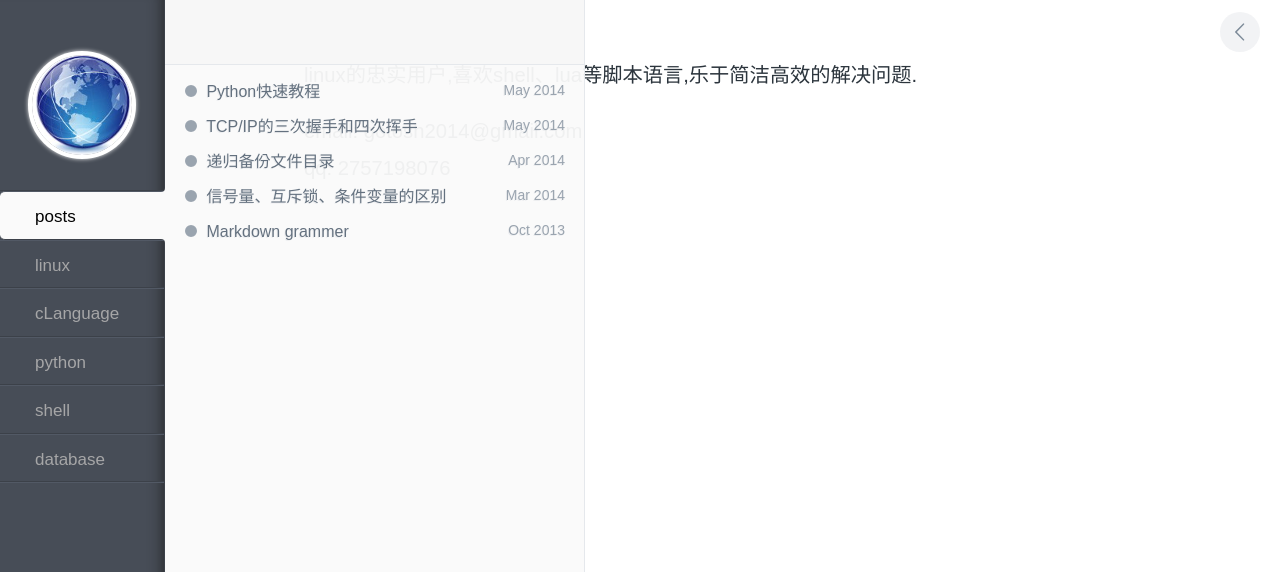
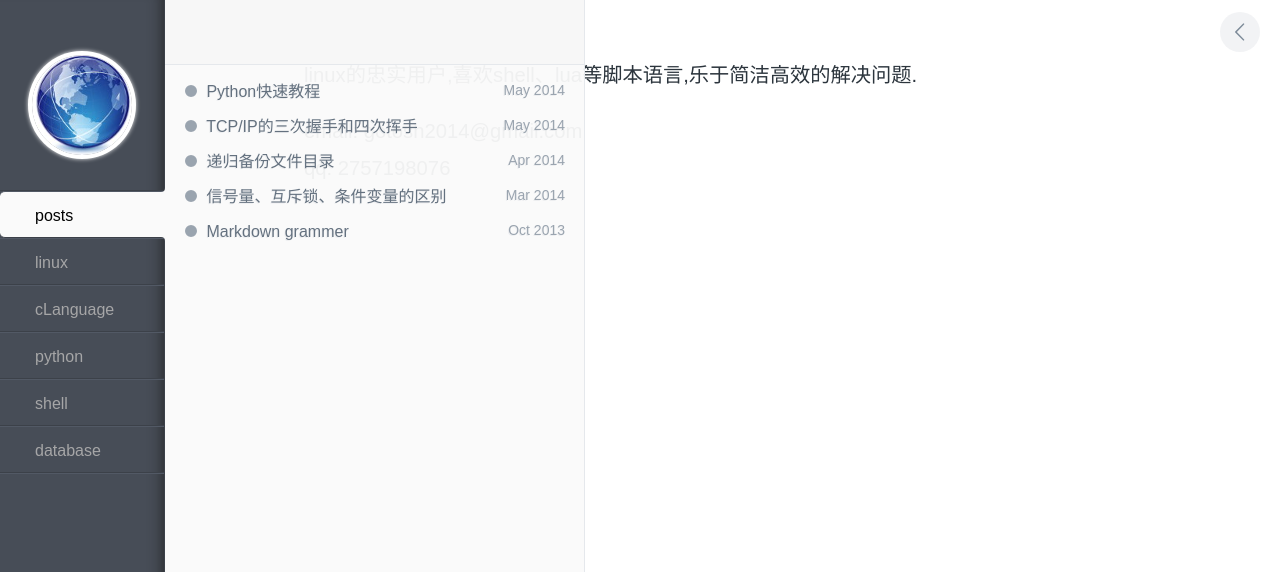
Before and after one commit to segcoredump/segdump.github.io, a Jekyll site: the page built from index.html, in a window 1280 px wide. Shown: the top 572 px of the page. Built offline with Jekyll 4.4.1, drawn with Linux system fonts in a browser that asks for light colours; nearby versions of some CDN libraries; library files that are not in the unit come from our copies; Markdown is read by kramdown in place of the engine named in the settings; the list of posts is cut into pages by our own code.

Commit message:
Update style.css

```diff
--- a/assets/css/style.css
+++ b/assets/css/style.css
@@ -127,7 +127,7 @@ a {
 #tags__ul {
   margin: 0;
   padding: 0;
-  font-size: 17px;
+  font-size: 16px;
   border-top: 1px solid #3c4149;
   border-bottom: 1px solid #525965;
   list-style: none; }
@@ -180,7 +180,7 @@ a {
   bottom: 0; }
   #tags__bottom > .fontello, #tags__bottom > .post__toc-li:before {
     width: 50%;
-    font-size: 18px;
+    font-size: 16px;
     line-height: 44px;
     text-align: center;
     border-top: 1px solid #525965;
```
